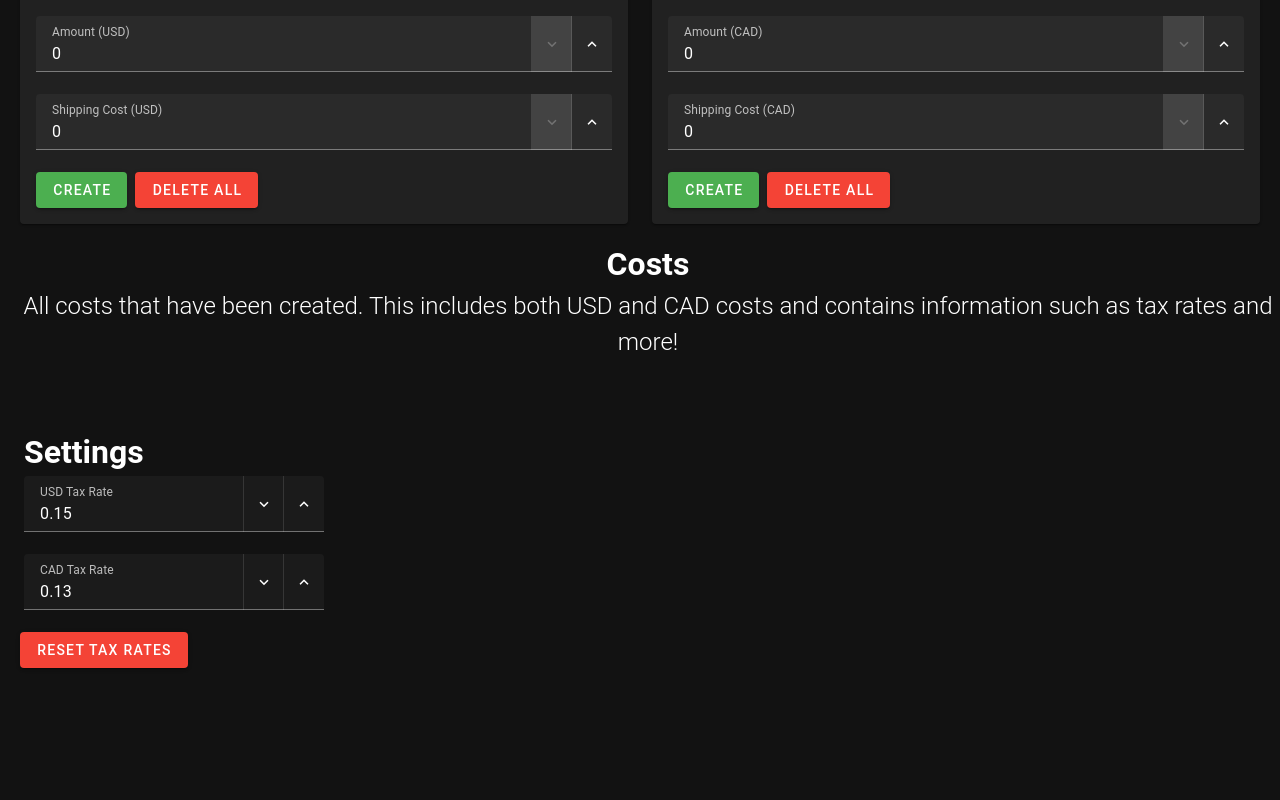
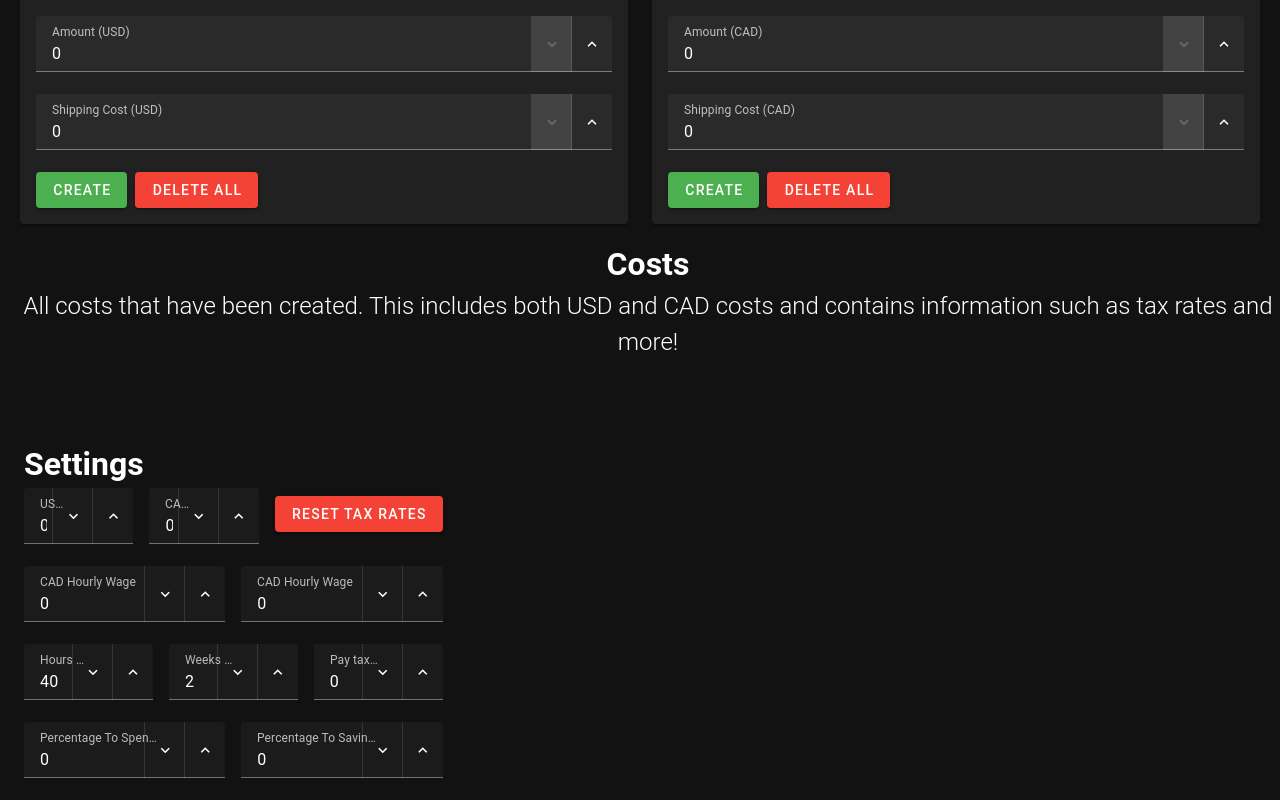
Before and after one commit to IanTapply22/Budget-Management, a Vue app: page / in a window 1280 px wide. Shown: the part 216-1016 px from the top of the page. Before the commit the page ends 896 px from the top, so only its background shows below. Built offline with nearby package versions, Linux system fonts and the light colour scheme.

Commit message:
Added settings as a separate component Fixed some calculations

```diff
--- a/src/components.d.ts
+++ b/src/components.d.ts
@@ -12,5 +12,6 @@ declare module 'vue' {
     HelloWorld: typeof import('./components/HelloWorld.vue')['default']
     RouterLink: typeof import('vue-router')['RouterLink']
     RouterView: typeof import('vue-router')['RouterView']
+    Settings: typeof import('./components/Settings.vue')['default']
   }
 }
--- a/src/components/CostCreator.vue
+++ b/src/components/CostCreator.vue
@@ -84,14 +84,6 @@
                 </v-card-text>
             </v-card>
         </v-row>
-        <h1 class="mt-10 ml-1">Settings</h1>
-        <v-number-input class="ml-1" v-model="budget.usdTaxRate" label="USD Tax Rate" required width="300"
-            :step="0.01" />
-        <v-number-input class="ml-1" v-model="budget.cadTaxRate" label="CAD Tax Rate" required width="300"
-            :step="0.01" />
-        <v-btn @click="budget.setUsdTaxRate(0.15), budget.setCadTaxRate(0.13)" color="red">
-            Reset Tax Rates
-        </v-btn>
     </v-col>
 </template>
 
--- /dev/null
+++ b/src/components/Settings.vue
@@ -0,0 +1,51 @@
+<template>
+    <div class="ml-6">
+        <h1 class="mt-10">Settings</h1>
+        <!-- Tax settings -->
+        <v-col cols="12" md="4">
+            <v-row>
+                <v-number-input v-model="budget.usdTaxRate" label="USD Tax Rate" required width="100" class="mr-4"
+                    :step="0.01" />
+                <v-number-input v-model="budget.cadTaxRate" label="CAD Tax Rate" required width="100" class="mr-4"
+                    :step="0.01" />
+                <v-btn @click="budget.setUsdTaxRate(0.15), budget.setCadTaxRate(0.13)" color="red" class="mt-2">
+                    Reset Tax Rates
+                </v-btn>
+            </v-row>
+        </v-col>
+        <!-- Wage rates -->
+        <v-col cols="12" md="4">
+            <v-row>
+                <v-number-input class="mr-4" v-model="budget.hourlyWage" label="CAD Hourly Wage" required width="100" :step="0.01" />
+                <v-number-input v-model="budget.hourlyWage" label="CAD Hourly Wage" required width="100" :step="0.01" />
+            </v-row>
+        </v-col>
+        <!-- Pay related -->
+        <v-col cols="12" md="4">
+            <v-row>
+                <v-number-input class="mr-4" v-model="budget.hoursPerWeek" label="Hours Per Week" required width="100" :step="1" />
+                <v-number-input v-model="budget.paySchedule" label="Weeks Between Pays" required width="100" :step="1" />
+                <v-number-input v-model="budget.payTaxPercentage" label="Pay tax %" required width="100" :step="0.01" class="ml-4" />
+            </v-row>
+        </v-col>
+        <!-- Earning splitting -->
+        <v-col cols="12" md="4">
+            <v-row>
+                <v-number-input class="mr-4" v-model="budget.percentageToSpending" label="Percentage To Spendings" required width="100" :step="0.01" />
+                <v-number-input v-model="budget.percentageToSaving" label="Percentage To Savings" required width="100" :step="0.01" />
+            </v-row>
+        </v-col>
+    </div>
+</template>
+
+<script>
+import { useBudgetStore } from '@/stores/budget';
+
+export default {
+    data() {
+        return {
+            budget: useBudgetStore(),
+        };
+    },
+};
+</script>
--- a/src/pages/index.vue
+++ b/src/pages/index.vue
@@ -1,5 +1,6 @@
 <template>
   <CostCreator />
+  <Settings />
 </template>
 
 <script lang="ts">
```
